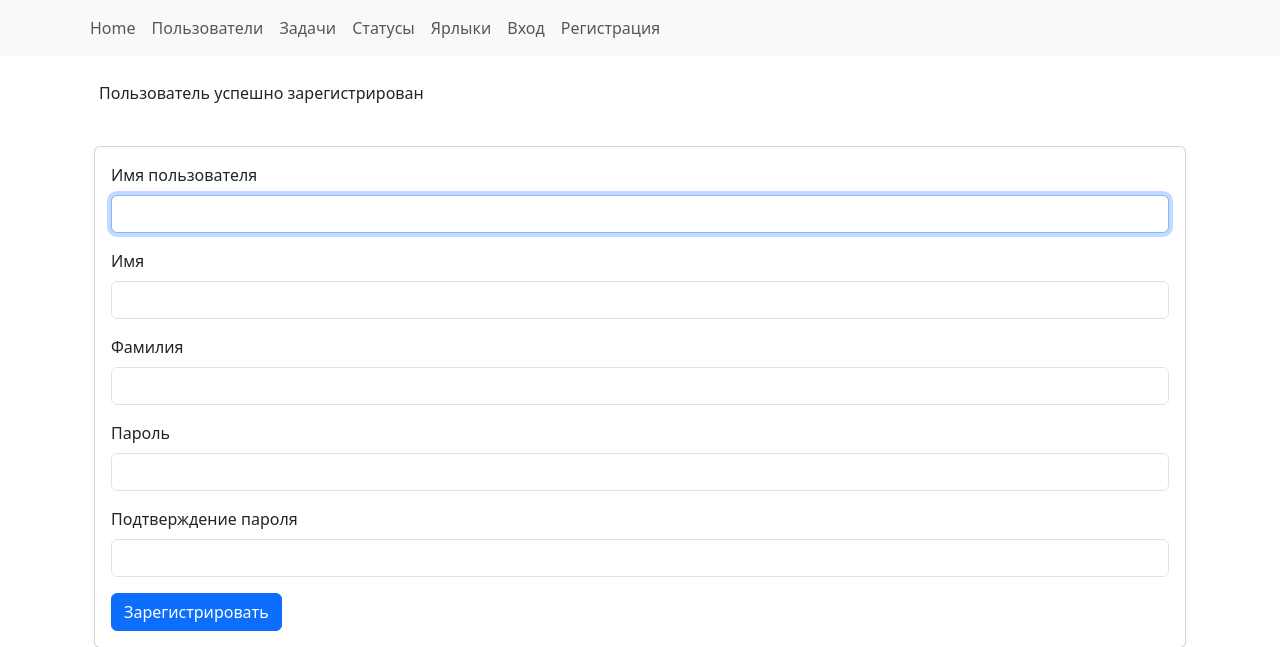
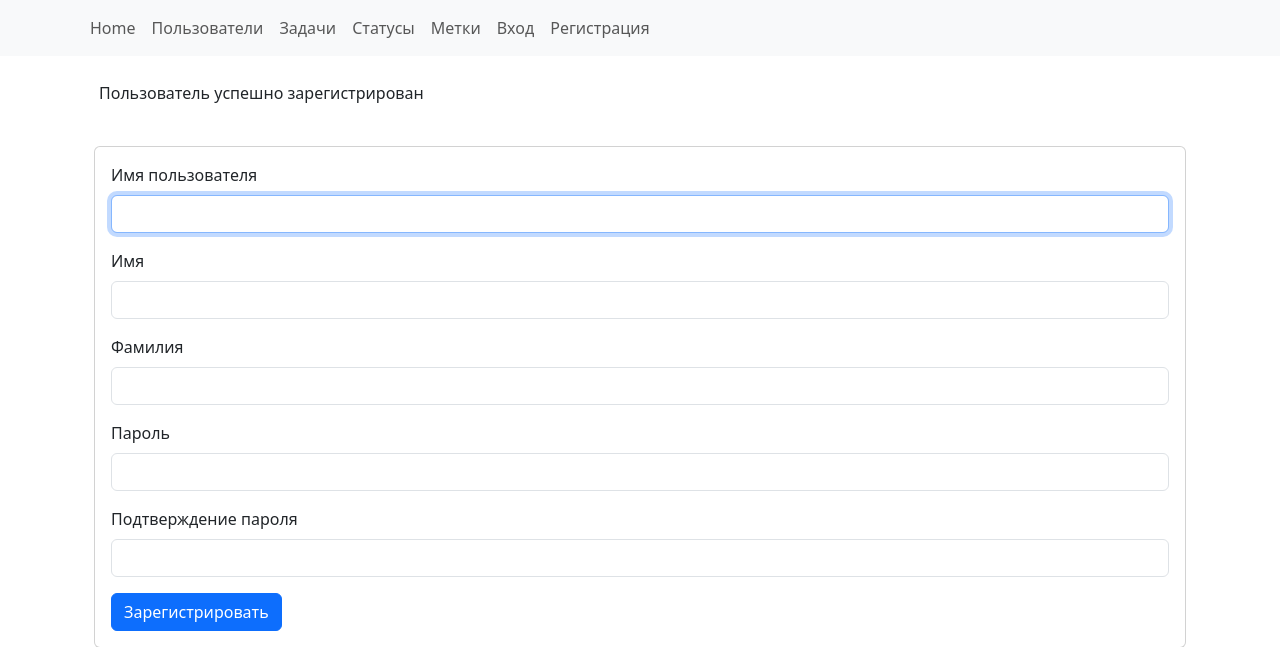
Before and after one commit to SafarGalimzianov/python-project-52, a Django app: page /users/create/ in a window 1280 px wide. Shown: the top 647 px of the page. Run offline with Django 5.2, Linux system fonts and the light colour scheme.

Commit message:
1.8.?: ...

```diff
--- a/task_manager/templates/layout.html
+++ b/task_manager/templates/layout.html
@@ -30,7 +30,7 @@
                     <a class="nav-link" href="{% url 'statuses' %}">Статусы</a>
                 </li>
                 <li class="nav-item">
-                    <a class="nav-link" href="{% url 'labels' %}">Ярлыки</a>
+                    <a class="nav-link" href="{% url 'labels' %}">Метки</a>
                 </li>
                 {% if request.user.is_staff %}
                         <li class="nav-item">
```
